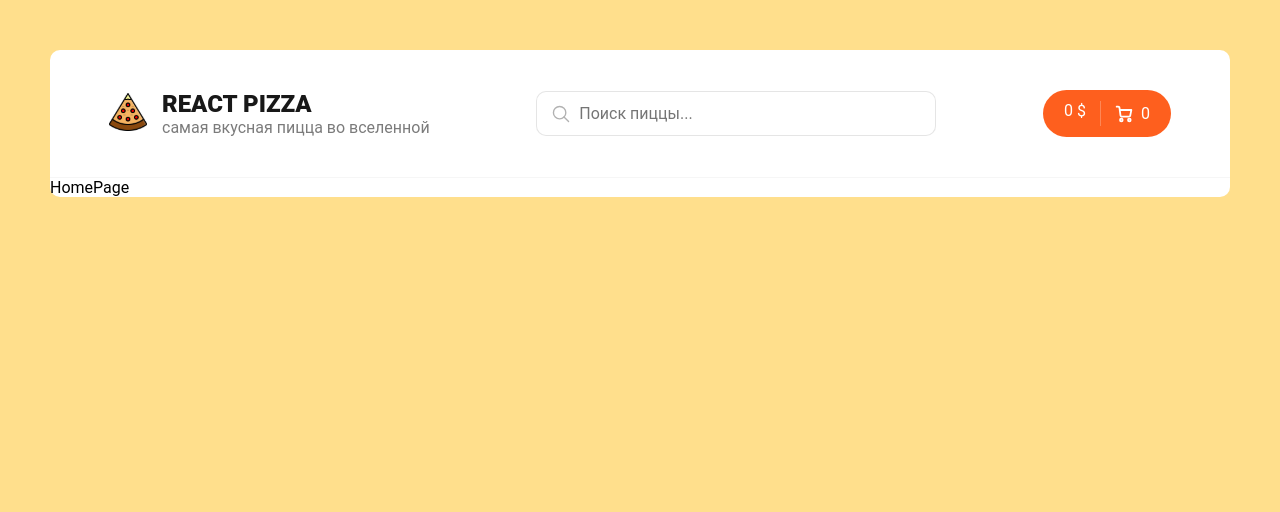
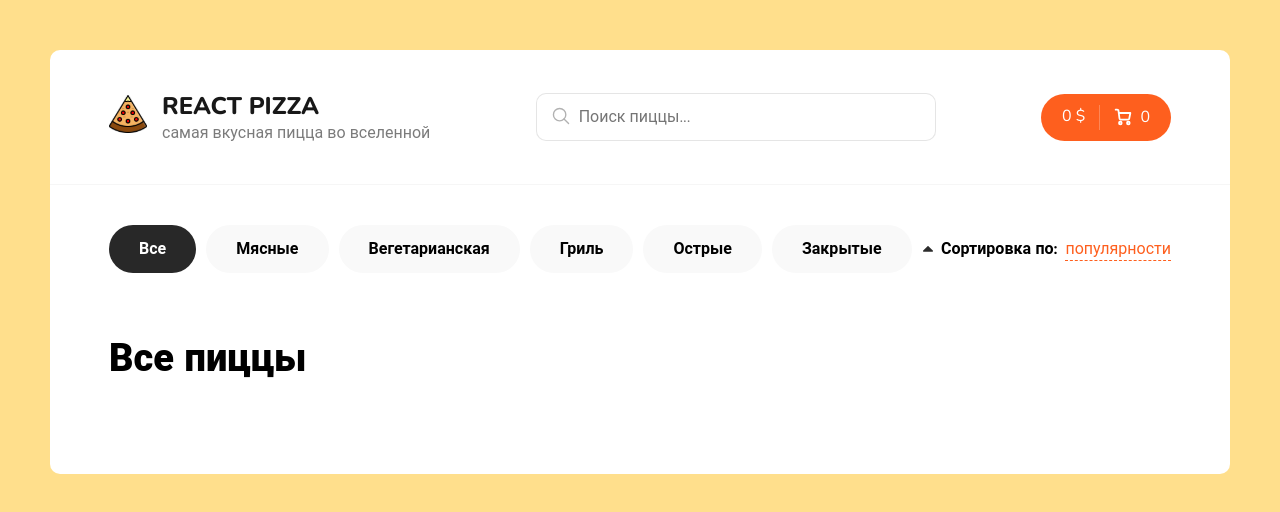
Before and after one commit to OveR1st/my-pizza-market, a React (Create React App) app: page / in a window 1280 px wide. Shown: the top 512 px of the page. Built offline with nearby package versions, Linux system fonts and the light colour scheme.

Commit message:
1. Add font weight 2. Categories and Sort components

```diff
--- /dev/null
+++ b/src/components/Categories/index.tsx
@@ -0,0 +1,20 @@
+import React from 'react'
+
+import s from './styles.module.scss'
+
+const Categories: React.FC = () => {
+	return (
+		<div className={s.categories}>
+			<ul>
+				<li className={s.active}>Все</li>
+				<li>Мясные</li>
+				<li>Вегетарианская</li>
+				<li>Гриль</li>
+				<li>Острые</li>
+				<li>Закрытые</li>
+			</ul>
+		</div>
+	)
+}
+
+export default Categories
--- /dev/null
+++ b/src/components/Categories/styles.module.scss
@@ -0,0 +1,25 @@
+.categories {
+	// display: flex;
+
+	ul {
+		display: flex;
+		li {
+			-webkit-touch-callout: none;
+			background-color: #f9f9f9;
+			border-radius: 30px;
+			cursor: pointer;
+			font-weight: 700;
+			margin-right: 10px;
+			padding: 13px 30px;
+			transition: background-color 0.1s ease-in-out;
+			-webkit-user-select: none;
+			-ms-user-select: none;
+			user-select: none;
+		}
+
+		.active {
+			background-color: #282828;
+			color: #fff;
+		}
+	}
+}
--- /dev/null
+++ b/src/components/Sort/index.tsx
@@ -0,0 +1,15 @@
+import React from 'react'
+import { ReactComponent as SortSVG } from '../../assets/sortArrow.svg'
+
+import s from './styles.module.scss'
+const Sort: React.FC = () => {
+	return (
+		<div className={s.sort}>
+			<SortSVG />
+			<b>Сортировка по:</b>
+			<span> популярности</span>
+		</div>
+	)
+}
+
+export default Sort
--- /dev/null
+++ b/src/components/Sort/styles.module.scss
@@ -0,0 +1,18 @@
+.sort {
+	display: flex;
+	align-items: center;
+
+	svg {
+		margin-right: 8px;
+	}
+
+	b {
+		margin-right: 8px;
+	}
+
+	span {
+		border-bottom: 1px dashed #fe5f1e;
+		color: #fe5f1e;
+		cursor: pointer;
+	}
+}
--- a/src/index.css
+++ b/src/index.css
@@ -1,7 +1,10 @@
+@import url('https://fonts.googleapis.com/css2?family=Nunito:wght@400;700;800&display=swap');
+
 body {
 	margin: 0;
-	font-family: -apple-system, BlinkMacSystemFont, 'Segoe UI', 'Roboto', 'Oxygen', 'Ubuntu',
-		'Cantarell', 'Fira Sans', 'Droid Sans', 'Helvetica Neue', sans-serif;
+	/* font-family: -apple-system, BlinkMacSystemFont, 'Segoe UI', 'Roboto', 'Oxygen', 'Ubuntu',
+		'Cantarell', 'Fira Sans', 'Droid Sans', 'Helvetica Neue', sans-serif; */
+	font-family: 'Nunito', sans-serif;
 	-webkit-font-smoothing: antialiased;
 	-moz-osx-font-smoothing: grayscale;
 
--- a/src/pages/HomePage/index.tsx
+++ b/src/pages/HomePage/index.tsx
@@ -1,7 +1,20 @@
 import React from 'react'
 
+import Categories from '../../components/Categories'
+import Sort from '../../components/Sort'
+
+import s from './styles.module.scss'
+
 const HomePage: React.FC = () => {
-	return <div>HomePage</div>
+	return (
+		<div className={s.container}>
+			<div className={s.container__top}>
+				<Categories />
+				<Sort />
+			</div>
+			<h2 className={s.title}>Все пиццы</h2>
+		</div>
+	)
 }
 
 export default HomePage
--- a/src/pages/HomePage/styles.module.scss
+++ b/src/pages/HomePage/styles.module.scss
@@ -0,0 +1,18 @@
+.container {
+	width: 90%;
+	margin: 0 auto;
+	padding: 40px 0;
+
+	&__top {
+		display: flex;
+		align-items: center;
+		justify-content: space-between;
+	}
+
+	.title {
+		font-size: 38px;
+		font-weight: 800;
+		margin-bottom: 50px;
+		margin-top: 60px;
+	}
+}
```
Also changed, not shown: src/assets/sortArrow.svg (added).
